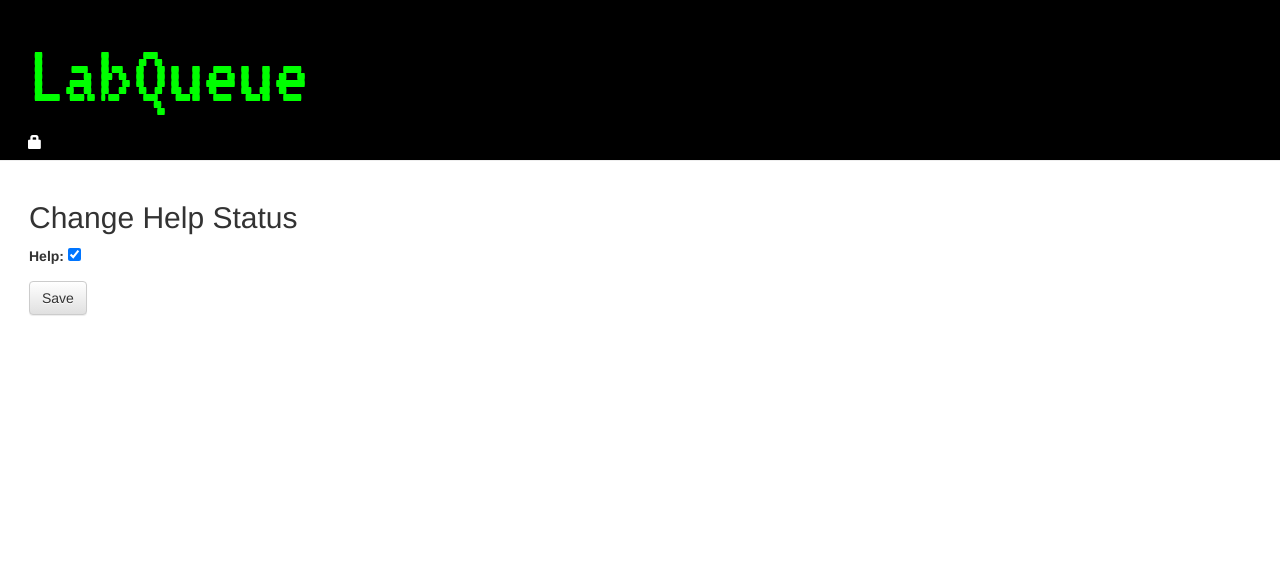
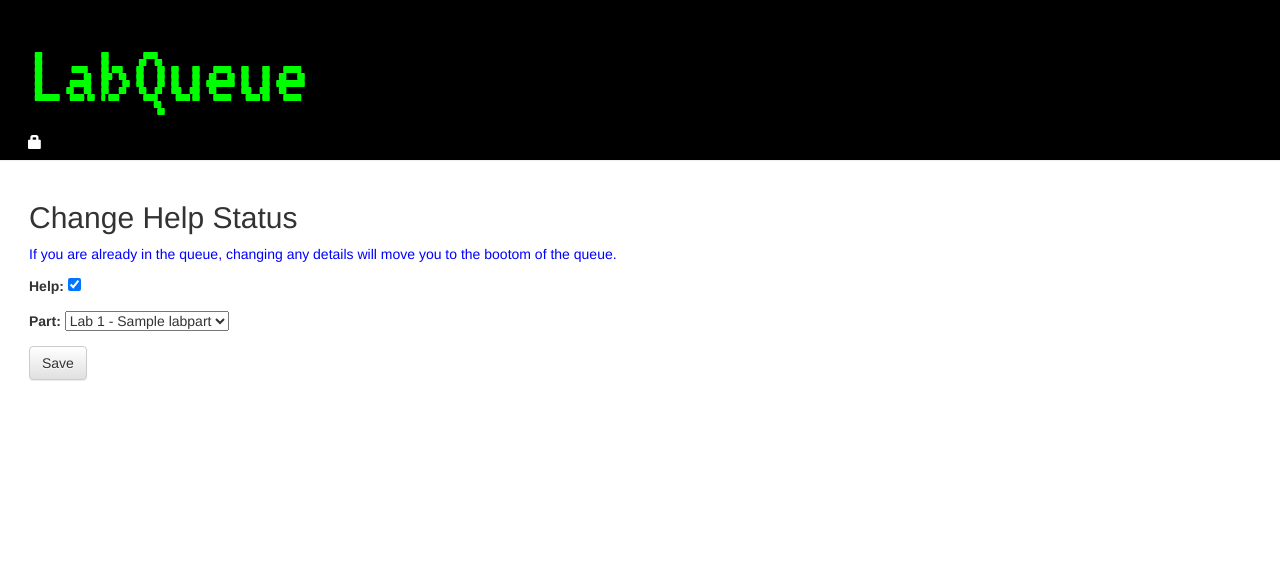
Before and after one commit to GoeschWho/LabQueue, a Django app: page /help/1/help_edit in a window 1280 px wide. Shown: the top 571 px of the page. Run offline with Django 3.2, Linux system fonts and the light colour scheme; tables that the repository leaves empty hold one stand-in row (values such as "Sample post"); some libraries are stand-ins or nearby versions; some web fonts are replaced.

Commit message:
Lab part added to queue

```diff
--- a/myqueue/forms.py
+++ b/myqueue/forms.py
@@ -28,4 +28,4 @@
 
     class Meta:
         model = Group
-        fields = ('help',)
+        fields = ('help','part')
--- a/myqueue/models.py
+++ b/myqueue/models.py
@@ -21,6 +21,7 @@
 class Group(models.Model):
     bench = models.IntegerField()
     names = models.TextField(blank=True)
+    part = models.ForeignKey('myqueue.LabPart', on_delete=models.CASCADE, related_name='groups', blank=True, null=True)
     help = models.BooleanField(default=False)
     time = models.DateTimeField(default=timezone.now)
 
--- a/myqueue/static/css/myqueue.css
+++ b/myqueue/static/css/myqueue.css
@@ -49,3 +49,7 @@
 .part {
     margin: 1em 0em 1em 1em;
 }
+
+.notice {
+    color: blue;
+}
--- a/myqueue/templates/myqueue/help_edit.html
+++ b/myqueue/templates/myqueue/help_edit.html
@@ -2,6 +2,7 @@
 
 {% block content %}
     <h2>Change Help Status</h2>
+    <p class="notice">If you are already in the queue, changing any details will move you to the bootom of the queue.</p>
     <form method="POST" class="post-form">{% csrf_token %}
         {{ form.as_p }}
         <button type="submit" class="save btn btn-default">Save</button>
--- a/myqueue/templates/myqueue/help_queue.html
+++ b/myqueue/templates/myqueue/help_queue.html
@@ -4,7 +4,7 @@
     <h1>Lab Help Queue</h1>
     {% for group in groups %}
         <div class="group">
-            <p>Bench {{ group.bench }}</p>
+            <p>Bench {{ group.bench }} : {{ group.part }}</p>
         </div>
     {% endfor %}
     <h3><a href="{% url 'help_list' %}">Change Help Status</a></h3>
--- a/myqueue/views.py
+++ b/myqueue/views.py
@@ -136,8 +136,7 @@
             group.save()
             #if group.help:
             if group.help:
-                groups = Group.objects.filter(help=True).order_by('time')
-                return render(request, 'myqueue/help_queue.html', {'groups': groups})
+                return redirect('help_queue')
             else:
                 return redirect('help_edit', pk=group.pk)
     else:
```
